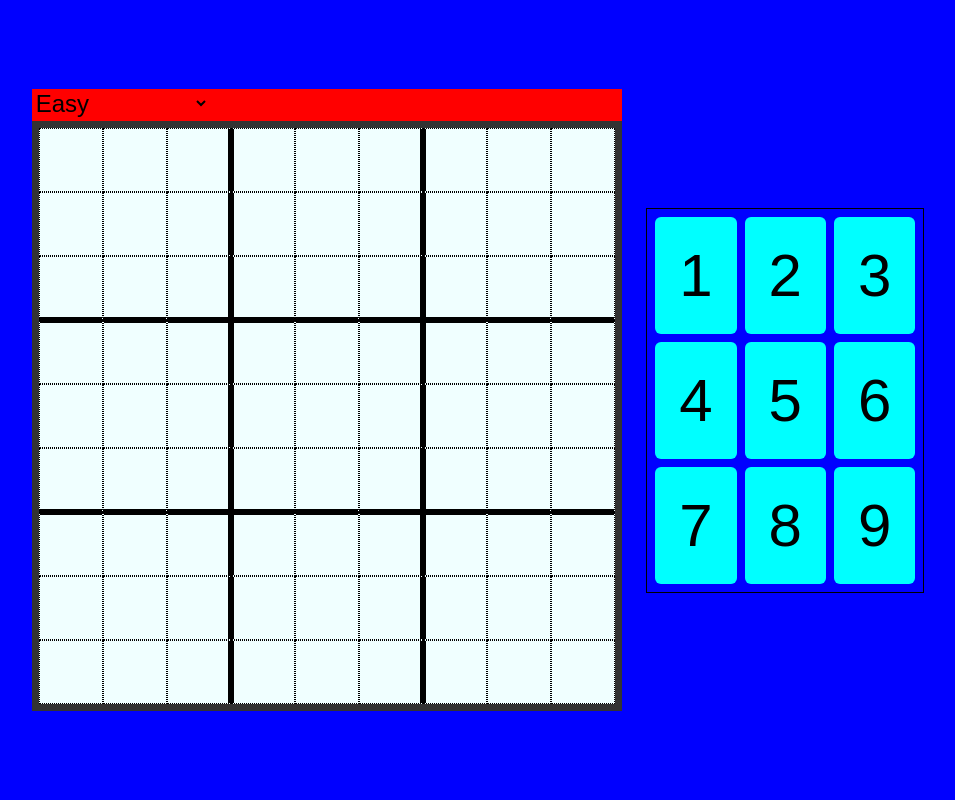
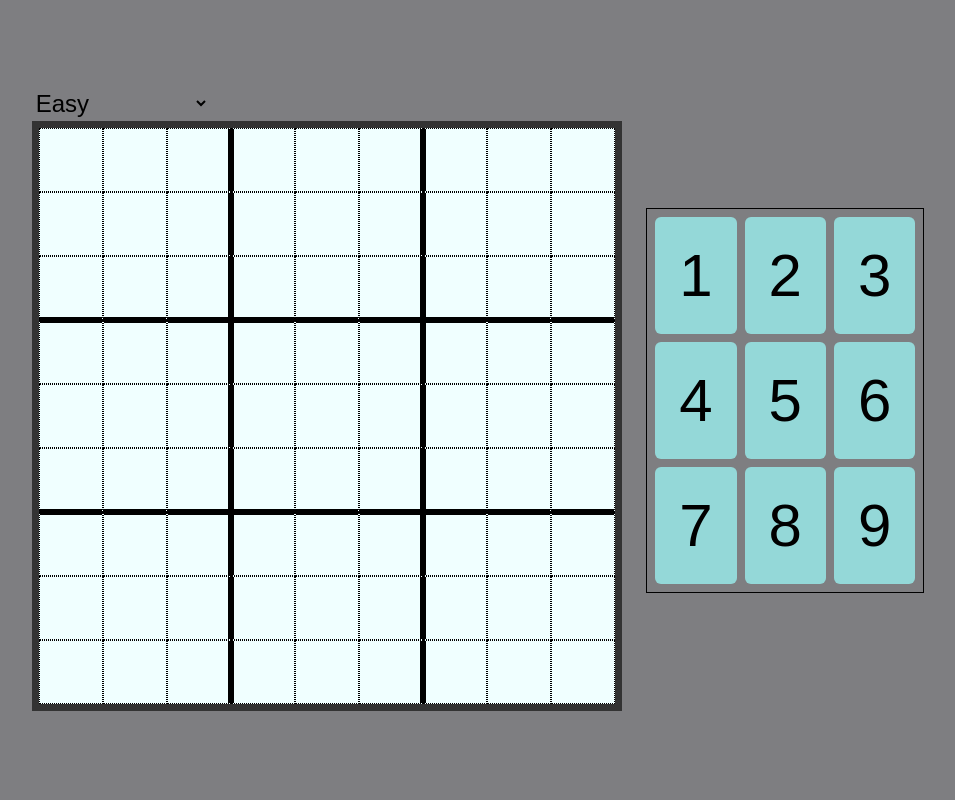
Before and after one commit to albertocorrias/sudoku, a Django app: template sudoku_site/sudoku_app/templates/sudoku_app/index.html in a window 1280 px wide. Shown: the whole page, without its empty margins (162-1117 px from the left). Run offline with Django 3.2, Linux system fonts and the light colour scheme; the template is opened without the code that fills it: values that come from a table or form of the project are taken from there, others are empty.

Commit message:
soem color change

```diff
--- a/sudoku_site/sudoku_app/static/style.css
+++ b/sudoku_site/sudoku_app/static/style.css
@@ -17,7 +17,7 @@ input[type=number] {
 
 
 body {
-    background-color: blue;
+    background-color: rgb(126, 126, 129);
     display: flex;
     justify-content: center;
     align-items: center;
@@ -35,9 +35,11 @@ body {
 #game-headers {
     height: 4vmin;
     margin: 0;
-    background-color: red;
+    background-color: rgb(126, 126, 129);
     position: relative;
     font-family: Arial;
+    font-size: 3vmin;
+
 }
 
 #difficulty_choices {
@@ -99,7 +101,7 @@ body {
 }
 .numpad-item{
     text-align: center;
-    background-color: aqua;
+    background-color: rgb(148, 216, 216);
     border: 0;
     border-radius: 6px;
     font-size: 7.5vmin;
```
